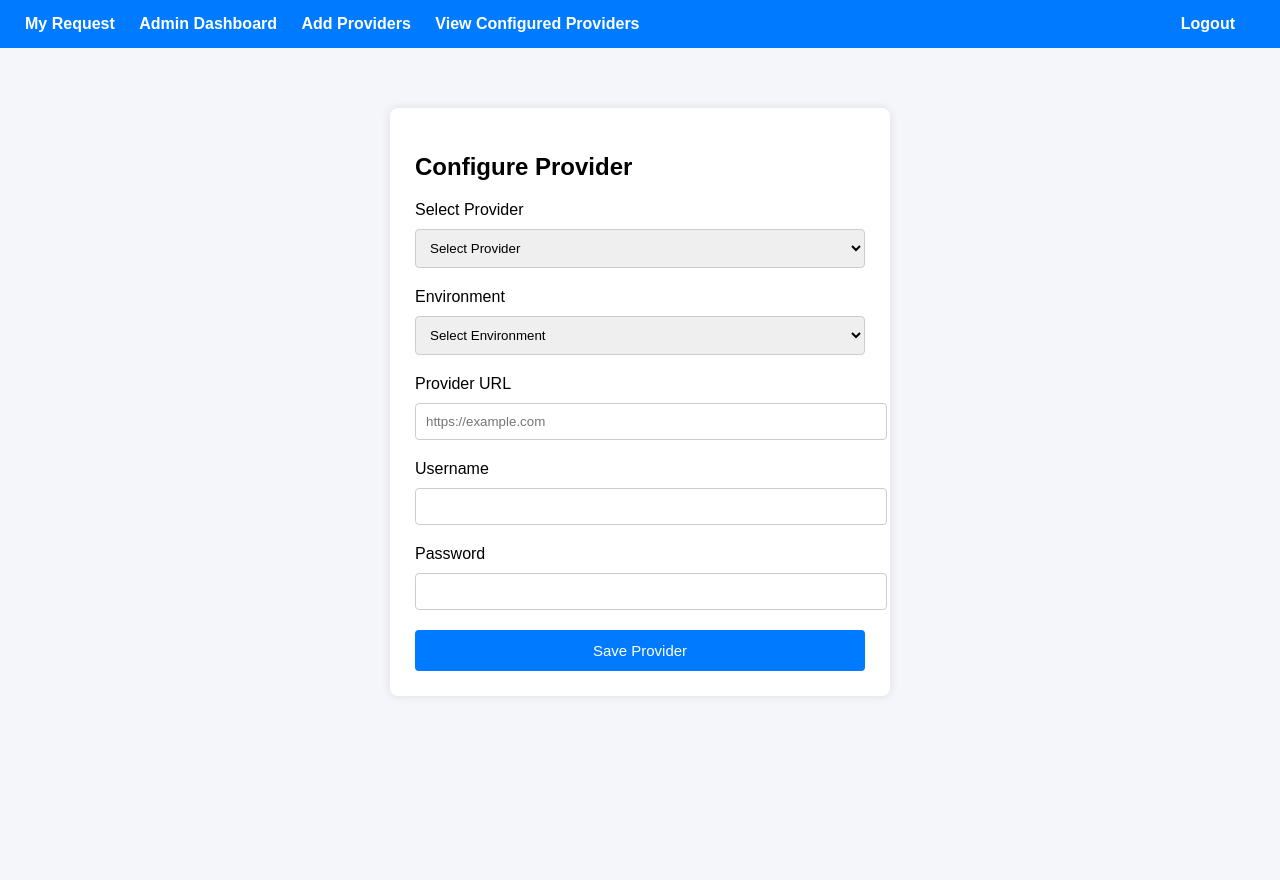
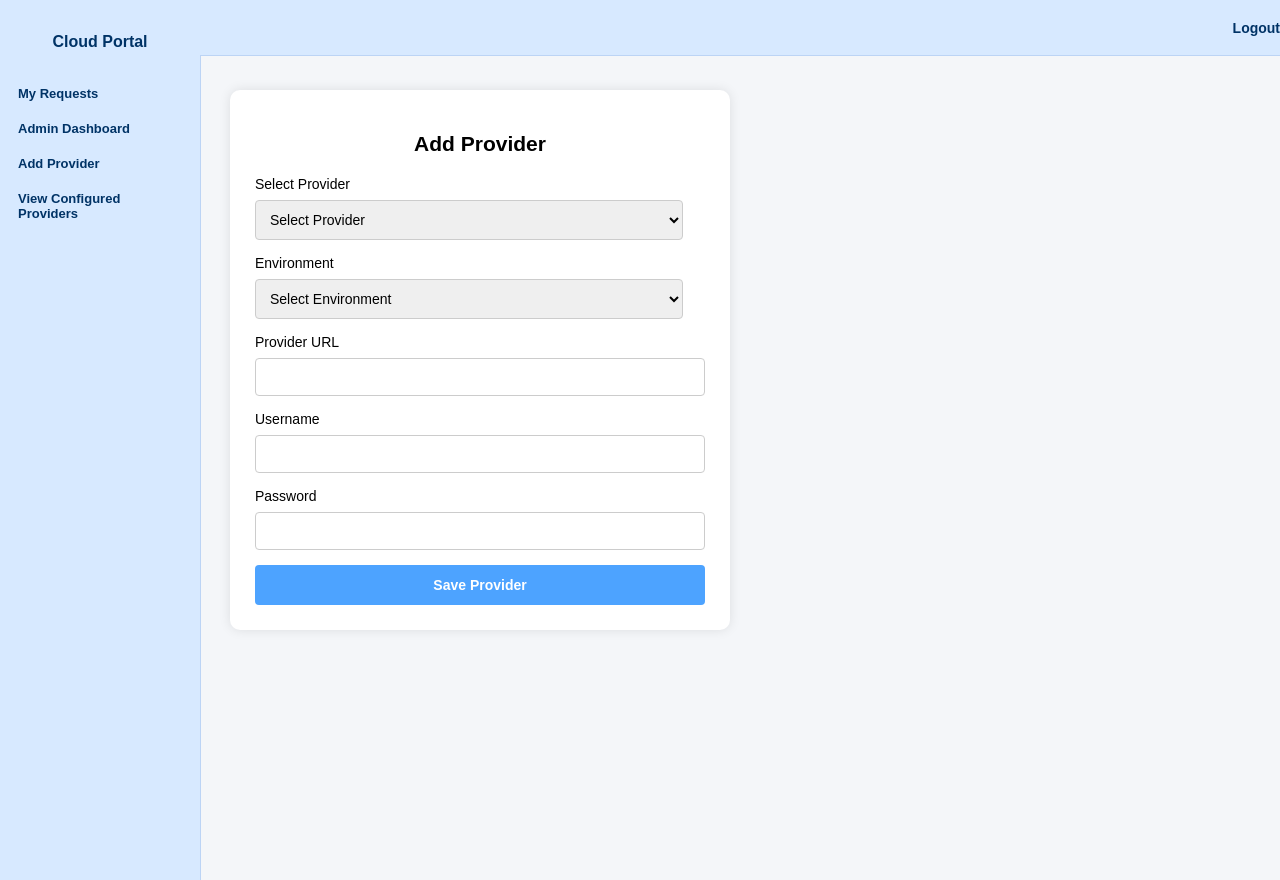
Before and after one commit to maverickkeypuncher/cloudapp, a Flask app: page /admin/providers in a window 1280 px wide. Run offline with Flask 3, Linux system fonts and the light colour scheme; a user stored in the database is signed in.

Commit message:
providers.html and requests.html 20122025-1426

```diff
--- a/app/templates/providers.html
+++ b/app/templates/providers.html
@@ -1,90 +1,161 @@
 <!DOCTYPE html>
 <html>
 <head>
-    <title>Provider Configuration</title>
+    <title>Add Provider</title>
     <style>
         body {
+            margin: 0;
+            font-family: Arial, sans-serif;
             background-color: #f4f6f9;
-            font-family: Arial, sans-serif;
-            margin: 0;
-            padding: 0;
+            font-size: 14px; /* medium font */
         }
 
-        .navbar {
-            background-color: #007bff;
-            padding: 15px 25px;
-            color: white;
-            display: flex;
-            justify-content: space-between;
-            align-items: center;
+        /* LEFT SIDEBAR */
+        .sidebar {
+            width: 200px;
+            background-color: #d7e9ff; /* light blue */
+            color: #003366;
+            height: 100vh;
+            padding-top: 20px;
+            position: fixed;
+            left: 0;
+            top: 0;
+            font-size: 13px;
+            border-right: 1px solid #bcd4f5;
         }
 
-        .navbar a {
-            color: white;
+        .sidebar h2 {
+            text-align: center;
+            margin-bottom: 25px;
+            font-size: 16px;
+            color: #003366;
+        }
+
+        .sidebar a {
+            display: block;
+            padding: 10px 18px;
+            color: #003366;
             text-decoration: none;
-            margin-right: 20px;
             font-weight: bold;
         }
 
-        .navbar a:hover {
-            text-decoration: underline;
+        .sidebar a:hover {
+            background-color: #bcd4f5;
         }
 
-        .container {
+        /* TOP BAR */
+        .topbar {
+            width: calc(100% - 200px);
+            height: 55px;
+            background-color: #d7e9ff; /* match sidebar */
+            border-bottom: 1px solid #bcd4f5;
+            display: flex;
+            justify-content: flex-end;
+            align-items: center;
+            padding-right: 25px;
+            position: fixed;
+            left: 200px;
+            top: 0;
+            z-index: 10;
+        }
+
+        .topbar a {
+            color: #003366;
+            font-weight: bold;
+            text-decoration: none;
+            font-size: 14px;
+        }
+
+        /* MAIN CONTENT */
+        .content {
+            margin-left: 230px;
+            margin-top: 90px;
             width: 450px;
-            margin: 60px auto;
+            background: white;
             padding: 25px;
-            background: white;
-            border-radius: 8px;
-            box-shadow: 0 0 10px rgba(0,0,0,0.1);
+            border-radius: 10px;
+            box-shadow: 0 0 12px rgba(0,0,0,0.1);
+        }
+
+        h2 {
+            text-align: center;
+            margin-bottom: 20px;
         }
 
         input, select {
-            width: 100%;
+            width: 95%;
             padding: 10px;
-            margin: 10px 0 20px 0;
+            margin: 8px 0 15px 0;
             border-radius: 4px;
             border: 1px solid #ccc;
+            font-size: 14px;
         }
 
         button {
             width: 100%;
             padding: 12px;
-            background-color: #007bff;
+            background-color: #4da3ff; /* light blue button */
             color: white;
             border: none;
             border-radius: 4px;
             cursor: pointer;
-            font-size: 15px;
+            font-size: 14px;
+            font-weight: bold;
         }
 
         button:hover {
-            background-color: #0056b3;
+            background-color: #1e7fe6;
+        }
+
+        .msg-success {
+            color: green;
+            font-weight: bold;
+            text-align: center;
+        }
+
+        .msg-error {
+            color: red;
+            font-weight: bold;
+            text-align: center;
         }
     </style>
 </head>
 <body>
 
-    <!-- Navigation Bar -->
-    <div class="navbar">
-        <div>
-            <a href="/form">My Request</a>
+    <!-- LEFT SIDEBAR -->
+    <div class="sidebar">
+        <h2>Cloud Portal</h2>
+
+        <a href="/requests">My Requests</a>
+
+        {% if session.role == "admin" %}
         <a href="/admin/requests">Admin Dashboard</a>
-            <a href="/admin/providers">Add Providers</a>
+        <a href="/admin/providers">Add Provider</a>
         <a href="/admin/providers/list">View Configured Providers</a>
+        {% endif %}
     </div>
-        <div>
+
+    <!-- TOP BAR -->
+    <div class="topbar">
         <a href="/logout">Logout</a>
     </div>
-    </div>
 
-    <div class="container">
-        <h2>Configure Provider</h2>
+    <!-- MAIN CONTENT -->
+    <div class="content">
+        <h2>Add Provider</h2>
+
+        {% if message %}
+            <p class="msg-success">{{ message }}</p>
+        {% endif %}
+
+        {% if error %}
+            <p class="msg-error">{{ error }}</p>
+        {% endif %}
 
         <form method="POST">
 
             <label>Select Provider</label>
-            <select name="provider" id="provider" required>
+            <select name="provider" required>
                 <option value="">Select Provider</option>
                 <option value="vmware">VMware vCenter</option>
                 <option value="openstack">OpenStack</option>
@@ -99,28 +170,16 @@
                 <option value="Non-Production">Non-Production</option>
             </select>
 
-
             <label>Provider URL</label>
-            <input type="text" name="url" id="url" placeholder="https://example.com" required>
+            <input type="text" name="url" required>
 
             <label>Username</label>
-            <input type="text" name="username" id="username" required>
+            <input type="text" name="username" required>
 
             <label>Password</label>
-            <input type="password" name="password" id="password" required>
+            <input type="password" name="password" required>
 
             <button type="submit">Save Provider</button>
-	    {% if message %}
-    		<p style="color: green; font-weight: bold; text-align:center;">
-        	{{ message }}
-    		</p>
-	    {% endif %}
-
-	    {% if error %}
-    		<p style="color: red; font-weight: bold; text-align:center;">
-        	{{ error }}
-    	       </p>
-	    {% endif %}
         </form>
     </div>
 
--- a/app/templates/requests.html
+++ b/app/templates/requests.html
@@ -89,7 +89,7 @@
         }
 
         th {
-            #background-color: #f9fbfd;
+            #background-color: #003366;
             color: white;
             padding: 12px;
         }
```
Lines whose indentation alone changed are shown as unchanged.
